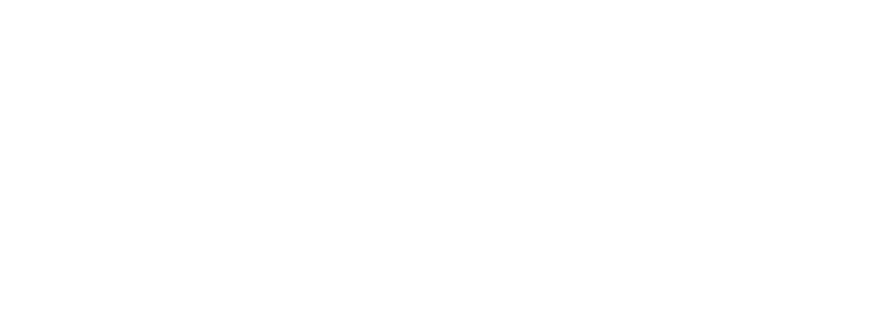
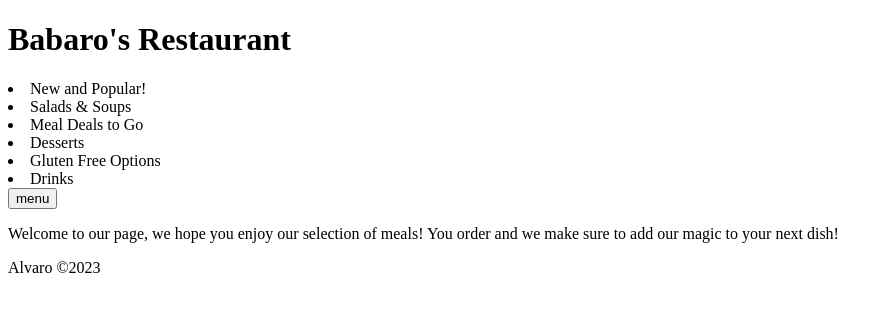
Before and after one commit to alvaromejiaAM/restaurant-page, a website: page dist/index.html in a window 1280 px wide. Shown: the whole page, without its empty margins (0-892 px from the left). Drawn offline with Linux system fonts and the light colour scheme.

Commit message:
update dist

```diff
--- a/dist/index.html
+++ b/dist/index.html
@@ -6,6 +6,8 @@
   <title>Restaurant Name</title>
 </head>
 <body>
+  <div id="content">
+  </div>
   <script src="main.js"></script>
 </body>
 </html>
--- a/dist/main.js
+++ b/dist/main.js
@@ -0,0 +1 @@
+(()=>{"use strict";const e=function(){const e=document.querySelector("#content"),t=document.createElement("div");t.classList="header";const n=document.createElement("h1");n.innerText="Babaro's Restaurant",t.appendChild(n),e.appendChild(t);const o=document.createElement("button");o.setAttribute("id","menuTab"),o.innerText="menu";const c=document.createElement("div");c.classList="body";const d=document.createElement("p");d.innerText="Welcome to our page, we hope you enjoy our selection of meals! You order and we make sure to add our magic to your next dish!";const a=document.createElement("ul");let r=["New and Popular!","Salads & Soups","Meal Deals to Go","Desserts","Gluten Free Options","Drinks"];for(let e=0;e<6;e++){const t=document.createElement("li");t.innerText=r[e],c.appendChild(t)}document.createElement("img").src="",c.appendChild(o),c.appendChild(d),c.appendChild(a),e.appendChild(c);const i=document.createElement("div");i.classList="footer",i.innerText="Alvaro ©2023",e.appendChild(i)};e(),menuTab.addEventListener("click",(function(){!function(){const e=document.querySelector("#content");e.replaceChildren();const t=document.createElement("button");t.setAttribute("id","homeTab"),t.innerText="home",e.appendChild(t)}()})),homeTab.addEventListener("click",(function(){e()}))})();
```
